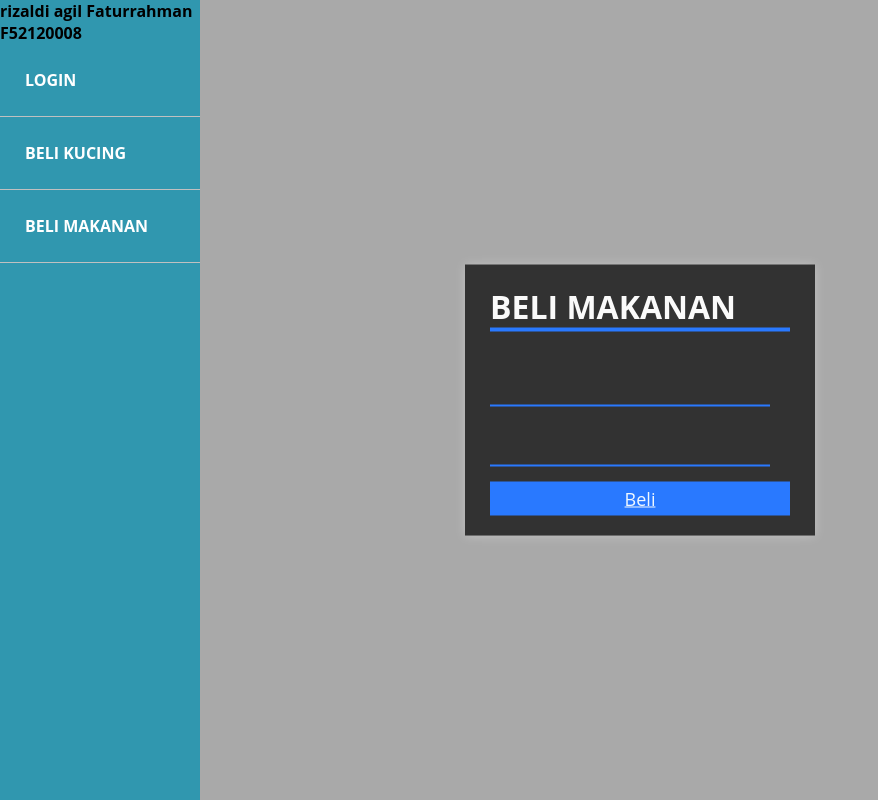
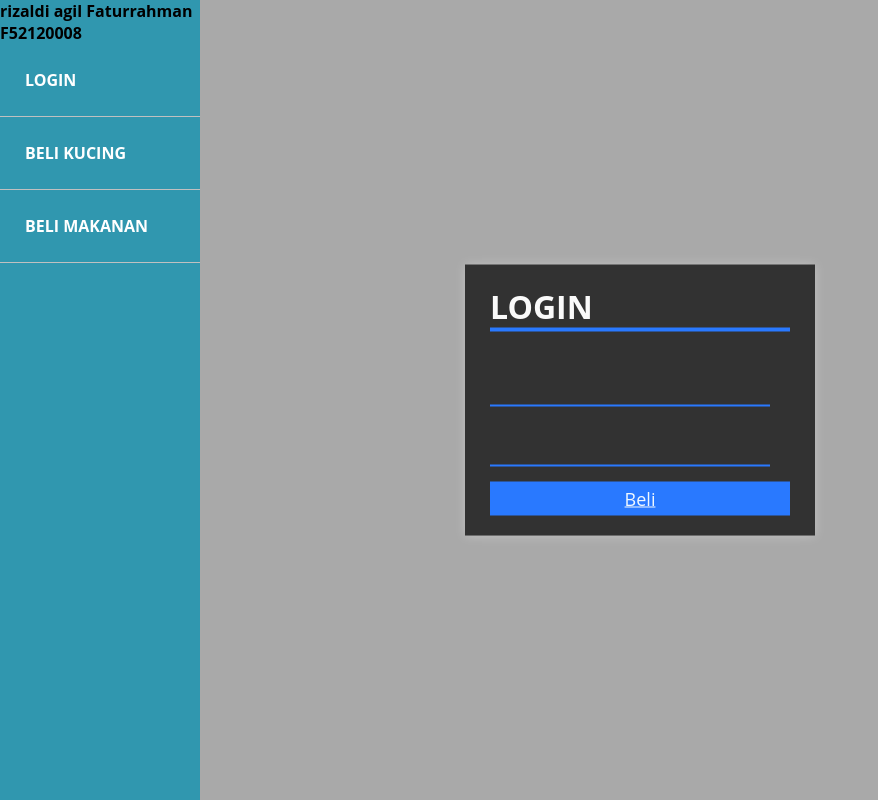
Before and after one commit to rzdiagil/rzldiagil, a plain HTML site: page login.html in a window 1280 px wide. Shown: the whole page, without its empty margins (0-878 px from the left). Drawn offline with Linux system fonts and the light colour scheme.

Commit message:
Update login.html

```diff
--- a/login.html
+++ b/login.html
@@ -23,7 +23,7 @@
           <div class="form-box">
               <div class="form">
                 <form class="login-form">
-                        <center><h1 class="main-heading">beli makanan</h1></center>
+                        <center><h1 class="main-heading">login</h1></center>
                 <input type="text">
                 <input type="text">
                 <button><a href="belikucing.html" style="color: aliceblue;">Beli</a></button>
```
